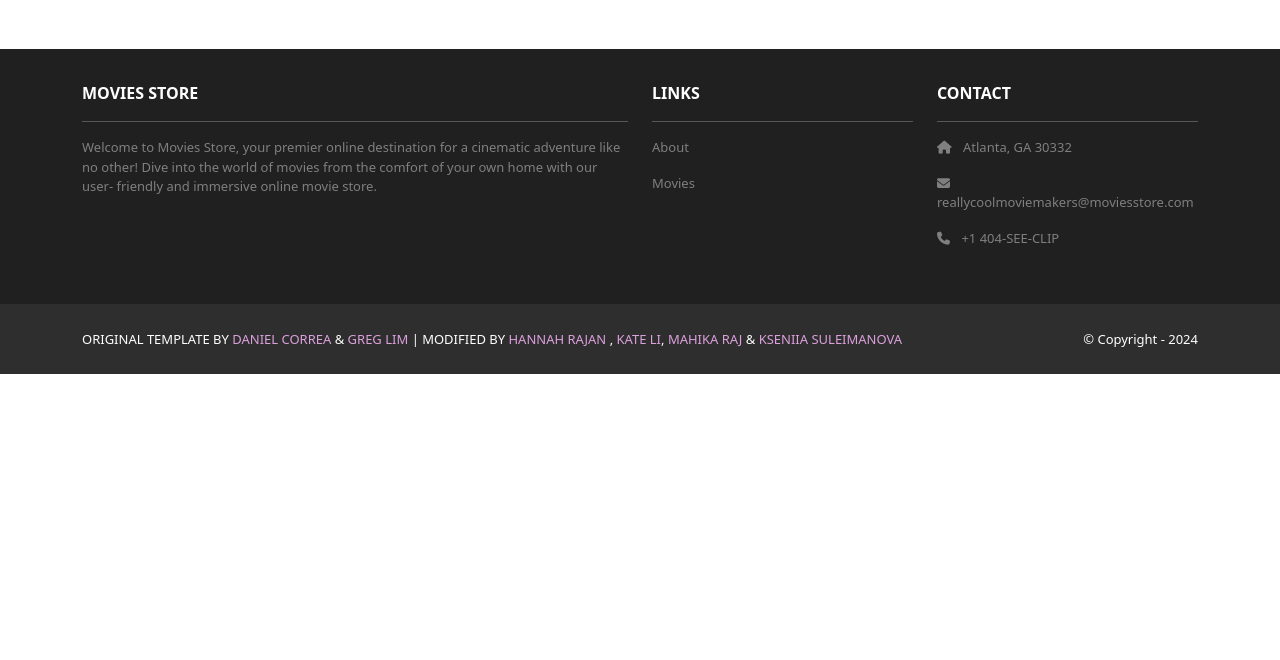
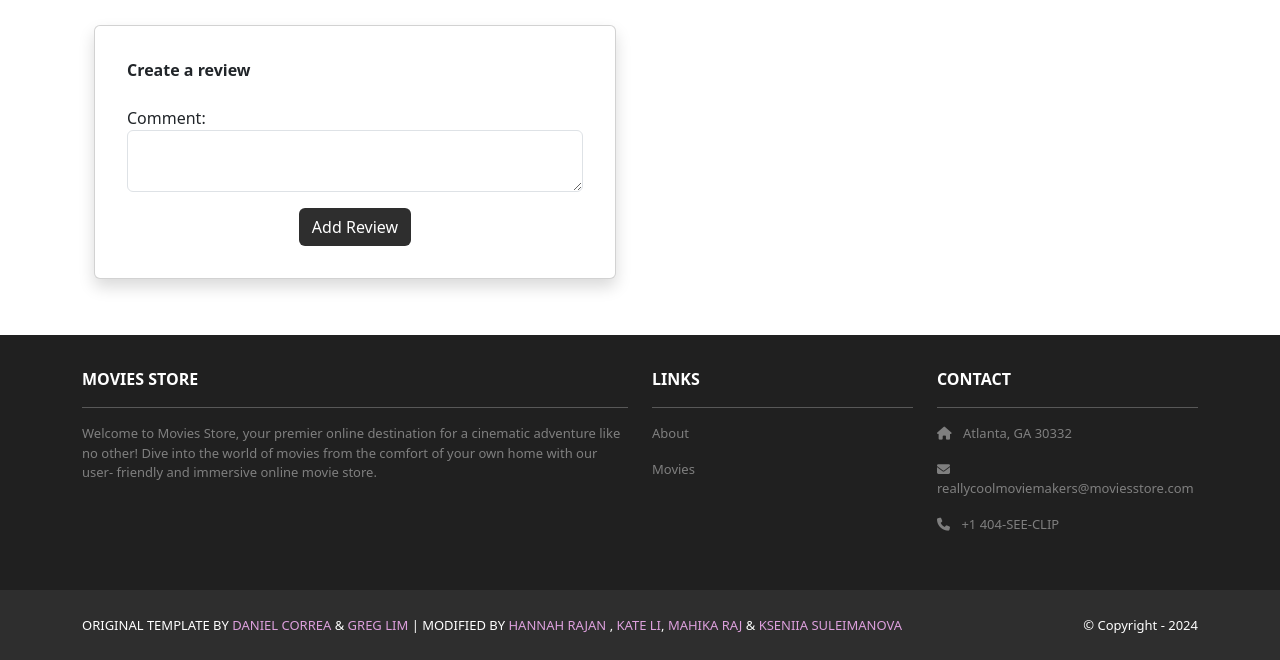
Before and after one commit to li-kate/CS2340-Movie-Store, a Django app: template moviesstore/movies/templates/movies/show.html in a window 1280 px wide. Shown: the part 210-870 px from the top of the page. Before the commit the page ends 584 px from the top, so only its background shows below. Run offline with Django 5.2, Linux system fonts and the light colour scheme; the template is opened without the code that fills it, so the values that code supplies are empty; the visitor is signed in with stand-in values (Sample User, id 1); parts of the project's set-up code (start-up, migrations or seed data) failed here and were passed over; some libraries are stand-ins or nearby versions.

Commit message:
improved the movies individual pages

```diff
--- a/moviesstore/movies/templates/movies/show.html
+++ b/moviesstore/movies/templates/movies/show.html
@@ -9,6 +9,37 @@
         <hr />
         <p><b>Description:</b> {{template_data.movie.description}}</p>
         <p><b>Price:</b> ${{template_data.movie.price}}</p>
+        {% if user.is_authenticated %}
+        <div class="container mt-4">
+          <div class="row justify-content-center">
+            <div class="col-12">
+              <div class="card shadow p-3 mb-4 rounded">
+                <div class="card-body">
+                  <b class="text-start">Create a review
+                    </b><br /><br />
+                  <form method="POST" action=
+                    "{% url 'movies.create_review'
+                    id=template_data.movie.id %}">
+                    {% csrf_token %}
+                    <p>
+                      <label for="comment">Comment:</label>
+                      <textarea name="comment" required
+                      class="form-control"
+                      id="comment"></textarea>
+                    </p>
+                    <div class="text-center">
+                      <button type="submit"
+                        class="btn bg-dark text-white">
+                        Add Review
+                      </button>
+                    </div>
+                  </form>
+                </div>
+              </div>
+            </div>
+          </div>
+        </div>
+        {% endif %}
       </div>
       <div class="col-md-6 mx-auto mb-3 text-center">
         <img src="{{ template_data.movie.image.url }}"
```
